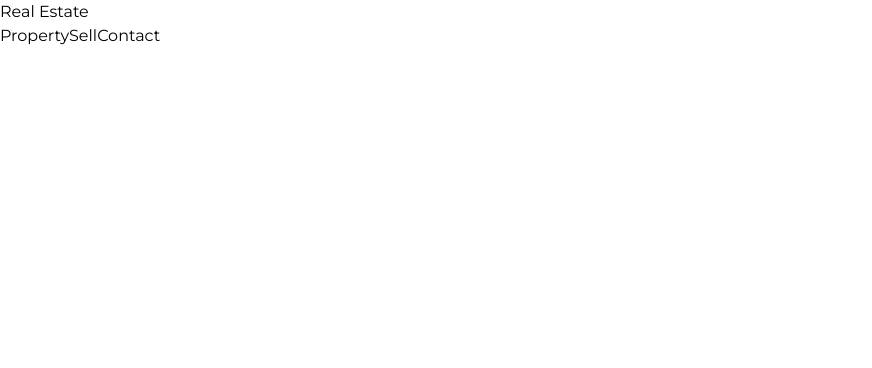
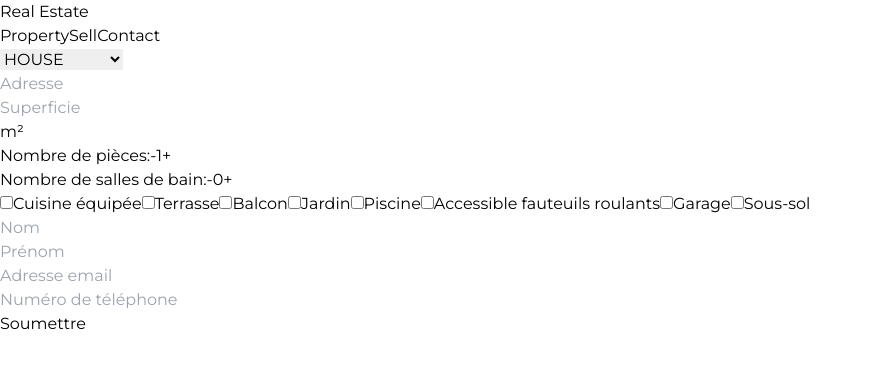
Before and after one commit to Zachary-Miras/Real-Estate, a Next.js app: page /sell in a window 1280 px wide. Shown: the top 368 px of the page, without its empty margins (0-872 px from the left). Built offline with nearby package versions, Linux system fonts and the light colour scheme.

Commit message:
page sell

```diff
--- a/src/Components/Carousel.jsx
+++ b/src/Components/Carousel.jsx
@@ -35,7 +35,7 @@ export default function Carousel({ slides }) {
 	}, [currentSlide]);
 
 	return (
-		<div className='overflow-hidden relative aspect-auto w-[850px] '>
+		<div className='overflow-hidden relative aspect-auto w-[900px] rounded-2xl'>
 			<div
 				className={`flex h-full w-full aspect-auto transition ease-out duration-300 `}
 				style={{
@@ -55,7 +55,7 @@ export default function Carousel({ slides }) {
 				</button>
 			</div>
 
-			<div className='absolute bottom-0 py-4 flex justify-center items-center gap-3 w-full '>
+			<div className='absolute bottom-0 py-4 flex justify-center items-center gap-3 w-full  '>
 				{slides.map((photo, index) => {
 					return (
 						<div
--- a/src/Components/Map.jsx
+++ b/src/Components/Map.jsx
@@ -77,5 +77,5 @@ export default function Map({ markers }) {
 		initMap();
 	}, [markers]);
 
-	return <div className='h-full w-full' ref={mapRef} />;
+	return <div className='h-full w-full rounded-2xl' ref={mapRef} />;
 }
--- a/src/Components/Properties.jsx
+++ b/src/Components/Properties.jsx
@@ -39,7 +39,7 @@ export default function Properties({ properties }) {
 
 	return (
 		<div className='flex w-full h-full'>
-			<div className='flex flex-wrap gap-2 w-[50%] h-full justify-start bg-white ml-[5%] mr-[5%]'>
+			<div className='flex flex-wrap gap-2 w-[55%] h-full justify-start bg-white ml-[5%] mr-[5%]'>
 				<SearchBar onAddressChange={handleAddressChange} />
 				{filteredProperties.map((property) => {
 					return (
--- /dev/null
+++ b/src/Components/PropertyForm.jsx
@@ -0,0 +1,275 @@
+"use client";
+import { useState } from "react";
+
+const PropertyForm = () => {
+	const [propertyType, setPropertyType] = useState("HOUSE");
+	const [images, setImages] = useState([]);
+	const [imagePreviews, setImagePreviews] = useState([]);
+	const [description, setDescription] = useState("");
+	const [phone, setPhone] = useState("");
+	const [address, setAddress] = useState("");
+	const [firstName, setFirstName] = useState("");
+	const [lastName, setLastName] = useState("");
+	const [email, setEmail] = useState("");
+	const [superficie, setSuperficie] = useState("");
+	const [pieces, setPieces] = useState(1);
+	const [sallesDeBain, setSallesDeBain] = useState(0);
+	const [caracteristiques, setCaracteristiques] = useState({
+		cuisineEquipee: false,
+		terrasse: false,
+		balcon: false,
+		jardin: false,
+		piscine: false,
+		accesFauteuilsRoulants: false,
+		garage: false,
+		sousSol: false,
+	});
+
+	const handleImageChange = (e) => {
+		const files = Array.from(e.target.files);
+		const newImages = [...images, ...files];
+		setImages(newImages);
+
+		files.forEach((file) => {
+			const reader = new FileReader();
+			reader.onloadend = () => {
+				setImagePreviews((prev) => [...prev, reader.result]);
+			};
+			reader.readAsDataURL(file);
+		});
+	};
+
+	const handleDrop = (e) => {
+		e.preventDefault();
+		const files = Array.from(e.dataTransfer.files);
+		const newImages = [...images, ...files];
+		setImages(newImages);
+
+		files.forEach((file) => {
+			const reader = new FileReader();
+			reader.onloadend = () => {
+				setImagePreviews((prev) => [...prev, reader.result]);
+			};
+			reader.readAsDataURL(file);
+		});
+	};
+
+	const handleSubmit = (e) => {
+		e.preventDefault();
+		console.log({
+			propertyType,
+			images,
+			description,
+			phone,
+			address,
+			firstName,
+			lastName,
+			email,
+			superficie,
+			pieces,
+			sallesDeBain,
+			caracteristiques,
+		});
+	};
+
+	const handleCaracteristiqueChange = (e) => {
+		const { name, checked } = e.target;
+		setCaracteristiques((prev) => ({
+			...prev,
+			[name]: checked,
+		}));
+	};
+
+	return (
+		<form
+			onSubmit={handleSubmit}
+			className='flex flex-col gap-2 items-center w-full h-full bg-cyan-50'>
+			<div>
+				<select
+					value={propertyType}
+					onChange={(e) => setPropertyType(e.target.value)}
+					className='w-[60%]'>
+					<option value='HOUSE'>HOUSE</option>
+					<option value='APARTMENT'>APARTMENT</option>
+					<option value='CONDO'>CONDO</option>
+					<option value='LAND'>LAND</option>
+				</select>
+			</div>
+			<div className='w-[60%]'>
+				<input
+					type='text'
+					placeholder='Adresse'
+					value={address}
+					onChange={(e) => setAddress(e.target.value)}
+					className='outline-none border rounded-lg pl-3 w-full text-lg h-10'
+				/>
+			</div>
+			<div className='w-[60%] flex items-center'>
+				<input
+					type='number'
+					placeholder='Superficie'
+					value={superficie}
+					onChange={(e) => setSuperficie(e.target.value)}
+					className='outline-none border rounded-lg pl-3 w-full no-spinner text-lg h-10'
+				/>
+				<span className='ml-2 text-xl'>m²</span>
+			</div>
+
+			<style jsx>{`
+				.no-spinner::-webkit-outer-spin-button,
+				.no-spinner::-webkit-inner-spin-button {
+					-webkit-appearance: none;
+					margin: 0;
+				}
+				.no-spinner {
+					-moz-appearance: textfield;
+				}
+			`}</style>
+			<div className='w-[60%] flex items-center'>
+				<label className='mr-2'>Nombre de pièces:</label>
+				<button
+					type='button'
+					onClick={() => setPieces((prev) => Math.max(1, prev - 1))}
+					className='border rounded-lg px-2'>
+					-
+				</button>
+				<span className='mx-2'>{pieces}</span>
+				<button
+					type='button'
+					onClick={() => setPieces((prev) => prev + 1)}
+					className='border rounded-lg px-2'>
+					+
+				</button>
+			</div>
+			<div className='w-[60%] flex items-center'>
+				<label className='mr-2'>Nombre de salles de bain:</label>
+				<button
+					type='button'
+					onClick={() => setSallesDeBain((prev) => Math.max(0, prev - 1))}
+					className='border rounded-lg px-2'>
+					-
+				</button>
+				<span className='mx-2'>{sallesDeBain}</span>
+				<button
+					type='button'
+					onClick={() => setSallesDeBain((prev) => prev + 1)}
+					className='border rounded-lg px-2'>
+					+
+				</button>
+			</div>
+			<div className='w-[60%]'>
+				<label>
+					<input
+						type='checkbox'
+						name='cuisineEquipee'
+						checked={caracteristiques.cuisineEquipee}
+						onChange={handleCaracteristiqueChange}
+					/>
+					Cuisine équipée
+				</label>
+				<label>
+					<input
+						type='checkbox'
+						name='terrasse'
+						checked={caracteristiques.terrasse}
+						onChange={handleCaracteristiqueChange}
+					/>
+					Terrasse
+				</label>
+				<label>
+					<input
+						type='checkbox'
+						name='balcon'
+						checked={caracteristiques.balcon}
+						onChange={handleCaracteristiqueChange}
+					/>
+					Balcon
+				</label>
+				<label>
+					<input
+						type='checkbox'
+						name='jardin'
+						checked={caracteristiques.jardin}
+						onChange={handleCaracteristiqueChange}
+					/>
+					Jardin
+				</label>
+				<label>
+					<input
+						type='checkbox'
+						name='piscine'
+						checked={caracteristiques.piscine}
+						onChange={handleCaracteristiqueChange}
+					/>
+					Piscine
+				</label>
+				<label>
+					<input
+						type='checkbox'
+						name='accesFauteuilsRoulants'
+						checked={caracteristiques.accesFauteuilsRoulants}
+						onChange={handleCaracteristiqueChange}
+					/>
+					Accessible fauteuils roulants
+				</label>
+				<label>
+					<input
+						type='checkbox'
+						name='garage'
+						checked={caracteristiques.garage}
+						onChange={handleCaracteristiqueChange}
+					/>
+					Garage
+				</label>
+				<label>
+					<input
+						type='checkbox'
+						name='sousSol'
+						checked={caracteristiques.sousSol}
+						onChange={handleCaracteristiqueChange}
+					/>
+					Sous-sol
+				</label>
+			</div>
+			<div className='w-[60%]'>
+				<input
+					type='text'
+					placeholder='Nom'
+					value={lastName}
+					onChange={(e) => setLastName(e.target.value)}
+					className='outline-none border rounded-lg pl-3 w-full'
+				/>
+			</div>
+			<div className='w-[60%]'>
+				<input
+					type='text'
+					placeholder='Prénom'
+					value={firstName}
+					onChange={(e) => setFirstName(e.target.value)}
+					className='outline-none border rounded-lg pl-3 w-full'
+				/>
+			</div>
+			<div className='w-[60%]'>
+				<input
+					type='email'
+					placeholder='Adresse email'
+					value={email}
+					onChange={(e) => setEmail(e.target.value)}
+					className='outline-none border rounded-lg pl-3 w-full'
+				/>
+			</div>
+			<div className='w-[60%]'>
+				<input
+					type='tel'
+					placeholder='Numéro de téléphone'
+					value={phone}
+					onChange={(e) => setPhone(e.target.value)}
+					className='outline-none border rounded-lg pl-3 w-full'
+				/>
+			</div>
+			<button type='submit'>Soumettre</button>
+		</form>
+	);
+};
+
+export default PropertyForm;
--- a/src/Components/SearchBar.jsx
+++ b/src/Components/SearchBar.jsx
@@ -36,7 +36,7 @@ function SearchBar({ onAddressChange }) {
 	}
 
 	return (
-		<div className='w-full h-8 border rounded-lg'>
+		<div className='w-full border h-10 shadow-xl rounded-lg  flex flex-col justify-center text-lg'>
 			{isLoaded && (
 				<StandaloneSearchBox
 					onLoad={(ref) => (inputRef.current = ref)}
@@ -44,7 +44,7 @@ function SearchBar({ onAddressChange }) {
 					<input
 						type='text'
 						placeholder='Adresse'
-						className='bg-slate-100 w-full h-full outline-none pl-2'></input>
+						className=' w-full h-full outline-none pl-3'></input>
 				</StandaloneSearchBox>
 			)}
 		</div>
--- a/src/app/sell/page.js
+++ b/src/app/sell/page.js
@@ -1,9 +1,11 @@
 import { Header } from "@/Components/Header";
+import PropertyForm from "@/Components/PropertyForm";
 
 function page() {
 	return (
-		<div>
-			<Header></Header>
+		<div className='w-full h-full'>
+			<Header />
+			<PropertyForm className='w-full h-full' />
 		</div>
 	);
 }
```
Also changed, not shown: src/Components/Property.jsx (+5 -5 lines).
